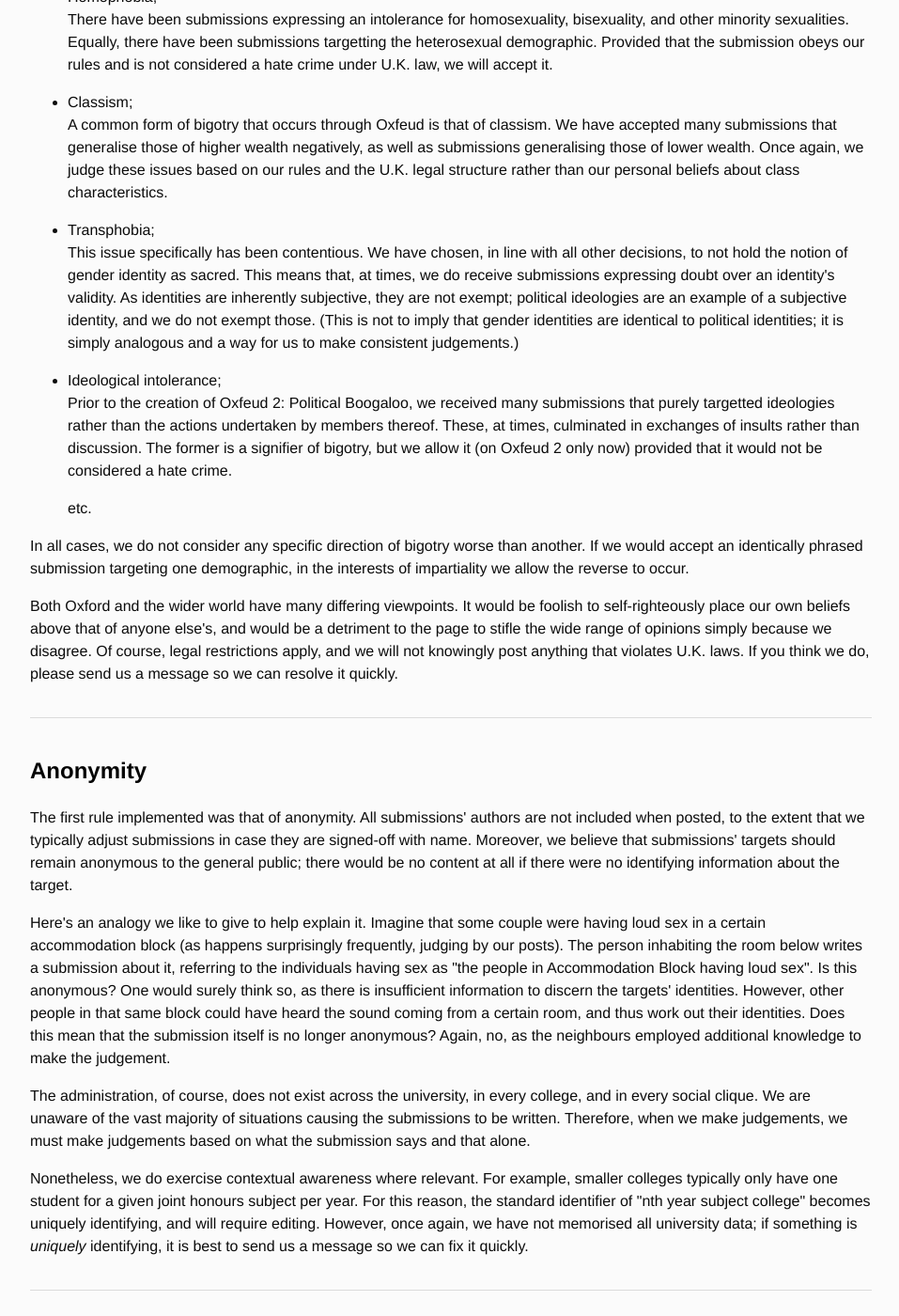
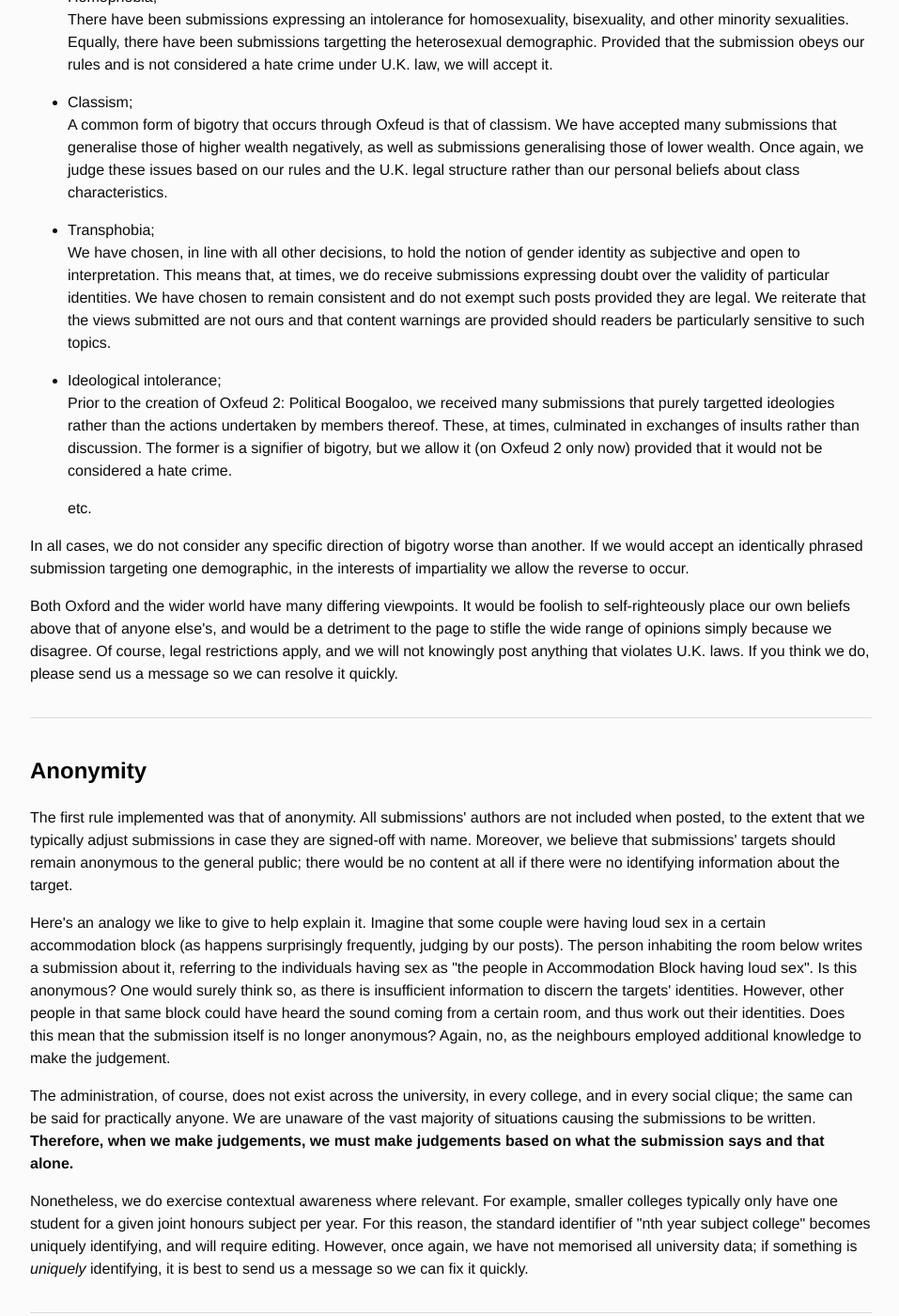
Before and after one commit to Oxfeud/oxfeud.github.io, a Jekyll site: the page built from index.html, in a window 1280 px wide and 1400 px high, scrolled down 2604 px. Shown: the whole window at 94% size, without its empty margins (160-1117 px from the left). Built offline with Jekyll 4.4.1, drawn with Linux system fonts in a browser that asks for light colours.

Commit message:
Update index.html

```diff
--- a/index.html
+++ b/index.html
@@ -74,7 +74,7 @@
 		<li>Classism;
 			<p style="margin-top: 0px;">A common form of bigotry that occurs through Oxfeud is that of classism. We have accepted many submissions that generalise those of higher wealth negatively, as well as submissions generalising those of lower wealth. Once again, we judge these issues based on our rules and the U.K. legal structure rather than our personal beliefs about class characteristics.</p></li>
 		<li>Transphobia;
-			<p style="margin-top: 0px;">This issue specifically has been contentious. We have chosen, in line with all other decisions, to not hold the notion of gender identity as sacred. This means that, at times, we do receive submissions expressing doubt over an identity's validity. As identities are inherently subjective, they are not exempt; political ideologies are an example of a subjective identity, and we do not exempt those. (This is not to imply that gender identities are identical to political identities; it is simply analogous and a way for us to make consistent judgements.)</p></li>
+			<p style="margin-top: 0px;">We have chosen, in line with all other decisions, to hold the notion of gender identity as subjective and open to interpretation. This means that, at times, we do receive submissions expressing doubt over the validity of particular identities. We have chosen to remain consistent and do not exempt such posts provided they are legal. We reiterate that the views submitted are not ours and that content warnings are provided should readers be particularly sensitive to such topics.</p></li>
 		<li>Ideological intolerance;
 			<p style="margin-top: 0px;">Prior to the creation of Oxfeud 2: Political Boogaloo, we received many submissions that purely targetted ideologies rather than the actions undertaken by members thereof. These, at times, culminated in exchanges of insults rather than discussion. The former is a signifier of bigotry, but we allow it (on Oxfeud 2 only now) provided that it would not be considered a hate crime.</p>
 		<p>etc.</p></li>
@@ -87,7 +87,7 @@
 	<h3 id="Anony">Anonymity</h3>
 	<p>The first rule implemented was that of anonymity. All submissions' authors are not included when posted, to the extent that we typically adjust submissions in case they are signed-off with name. Moreover, we believe that submissions' targets should remain anonymous to the general public; there would be no content at all if there were no identifying information about the target.</p>
 	<p>Here's an analogy we like to give to help explain it. Imagine that some couple were having loud sex in a certain accommodation block (as happens surprisingly frequently, judging by our posts). The person inhabiting the room below writes a submission about it, referring to the individuals having sex as "the people in Accommodation Block having loud sex". Is this anonymous? One would surely think so, as there is insufficient information to discern the targets' identities. However, other people in that same block could have heard the sound coming from a certain room, and thus work out their identities. Does this mean that the submission itself is no longer anonymous? Again, no, as the neighbours employed additional knowledge to make the judgement.</p>
-	<p>The administration, of course, does not exist across the university, in every college, and in every social clique. We are unaware of the vast majority of situations causing the submissions to be written. Therefore, when we make judgements, we must make judgements based on what the submission says and that alone.</p>
+	<p>The administration, of course, does not exist across the university, in every college, and in every social clique; the same can be said for practically anyone. We are unaware of the vast majority of situations causing the submissions to be written. <b>Therefore, when we make judgements, we must make judgements based on what the submission says and that alone.</b></p>
 	<p>Nonetheless, we do exercise contextual awareness where relevant. For example, smaller colleges typically only have one student for a given joint honours subject per year. For this reason, the standard identifier of "nth year subject college" becomes uniquely identifying, and will require editing. However, once again, we have not memorised all university data; if something is <i>uniquely</i> identifying, it is best to send us a message so we can fix it quickly.</p>
 	<br />
 	<div style="border-top: 1px solid #dbdbdb; font-size: 0em; margin-top: 2em; margin-bottom: 2em;"></div>
```
